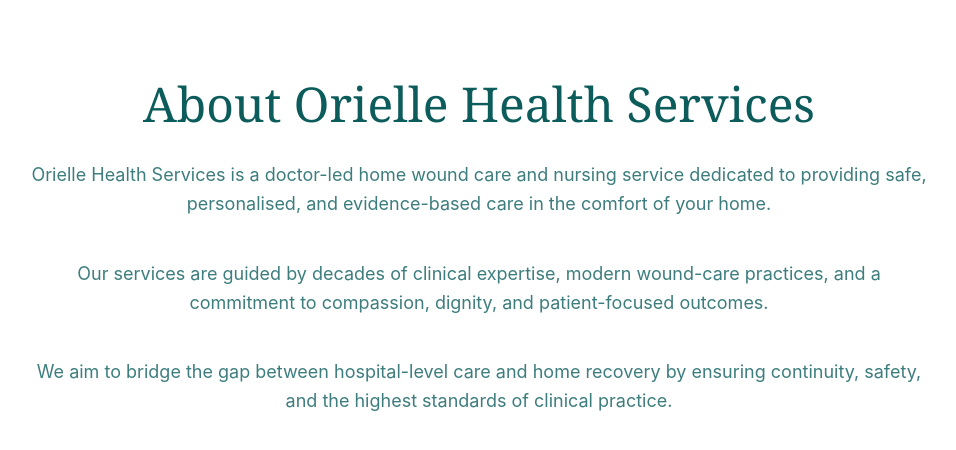
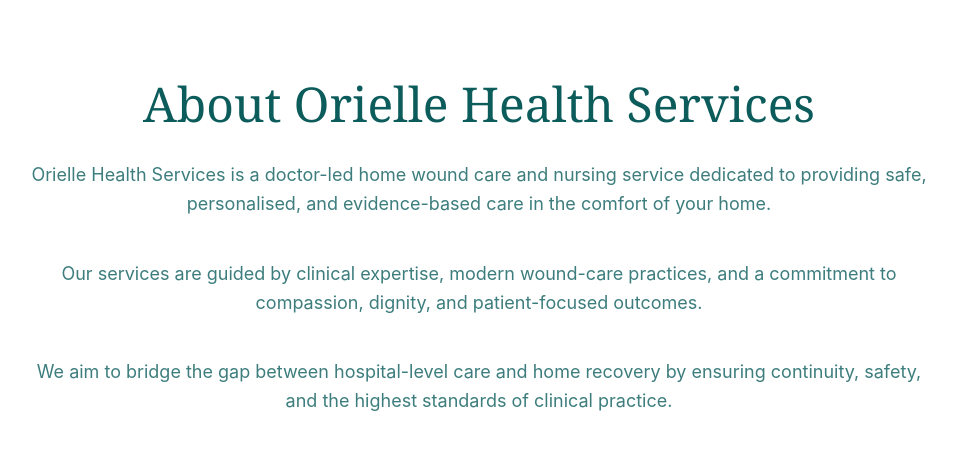
Before and after one commit to rrjayapalan/oriellehealth_verified, a Next.js app: page /about in a window 1280 px wide. Shown: the top 450 px of the page, without its empty margins (161-1117 px from the left). Built offline with nearby package versions, Linux system fonts and the light colour scheme.

Commit message:
Add files via upload

```diff
--- a/app/about/page.jsx
+++ b/app/about/page.jsx
@@ -7,18 +7,21 @@
         </h1>
 
         <p className="text-lg leading-relaxed text-teal/80 mb-10">
-          Orielle Health Services is a doctor-led home wound care and nursing service
-          dedicated to providing safe, personalised, and evidence-based care in the comfort of your home.
+          Orielle Health Services is a doctor-led home wound care and nursing
+          service dedicated to providing safe, personalised, and evidence-based
+          care in the comfort of your home.
         </p>
 
         <p className="text-lg leading-relaxed text-teal/80 mb-10">
-          Our services are guided by decades of clinical expertise, modern wound-care practices,
-          and a commitment to compassion, dignity, and patient-focused outcomes.
+          Our services are guided by clinical expertise, modern wound-care
+          practices, and a commitment to compassion, dignity, and patient-focused
+          outcomes.
         </p>
 
         <p className="text-lg leading-relaxed text-teal/80">
-          We aim to bridge the gap between hospital-level care and home recovery by ensuring
-          continuity, safety, and the highest standards of clinical practice.
+          We aim to bridge the gap between hospital-level care and home recovery
+          by ensuring continuity, safety, and the highest standards of clinical
+          practice.
         </p>
       </section>
     </main>
--- a/app/page.js
+++ b/app/page.js
@@ -1,11 +1,9 @@
 export default function Home() {
   return (
     <main className="min-h-screen flex flex-col font-sans">
-
       {/* NAVIGATION BAR */}
       <nav className="sticky top-0 z-50 bg-white shadow-md">
         <div className="header-enhanced flex flex-wrap items-center justify-between gap-3 px-4 py-3 md:px-8">
-
           {/* Logo */}
           <div className="flex items-center">
             <img
@@ -16,16 +14,22 @@
           </div>
 
           {/* Menu links */}
-    {/* Menu links */}
           <div className="flex flex-wrap justify-center gap-3 md:gap-8 text-sm md:text-base text-teal font-medium">
-  <a href="#home" className="hover:text-gold">Home</a>
-  <a href="#services" className="hover:text-gold">Services</a>
-  <a href="/about" className="hover:text-gold">About Us</a>
-  <a href="#contact" className="hover:text-gold">Contact</a>
+            <a href="#home" className="hover:text-gold">
+              Home
+            </a>
+            <a href="#services" className="hover:text-gold">
+              Services
+            </a>
+            <a href="/about" className="hover:text-gold">
+              About Us
+            </a>
+            <a href="#contact" className="hover:text-gold">
+              Contact
+            </a>
           </div>
 
-
-    {/* WhatsApp */}
+          {/* WhatsApp button */}
           <a
             href="https://wa.me/60122740741"
             target="_blank"
@@ -34,7 +38,6 @@
           >
             WhatsApp Us
           </a>
-
         </div>
       </nav>
 
@@ -49,23 +52,17 @@
         {/* Content */}
         <div className="relative z-10 max-w-3xl">
           <h1 className="text-5xl md:text-6xl font-serif text-slate-900 mb-6">
-            Doctor-led Home-Based Wound Care & Nursing Services
+            Doctor-led home-based wound care & nursing services
           </h1>
 
           <p className="text-lg md:text-xl text-slate-700 mb-12 leading-relaxed">
-            Personalised expert wound care and compassionate nursing support in the comfort and privacy of your home.
+            Personalised expert wound care and compassionate nursing support in
+            the comfort and privacy of your home.
           </p>
 
           {/* BUTTONS */}
           <div className="flex flex-col md:flex-row items-center justify-center gap-6 md:gap-8">
-            {/* Learn More – white, teal text, gold border, arrow */}
-            <a
-              href="#services"
-              className="w-60 text-center px-8 py-3 rounded-full text-lg font-medium
-                         bg-white text-teal border-2 border-gold shadow-md
-                         hover:bg-gold hover:text-white hover:shadow-lg
-                         transition-all duration-300 flex items-center justify-center gap-2"
-            >
+            {/* Learn More – goes to About page */}
             <a
               href="/about"
               className="w-60 text-center px-8 py-3 rounded-full text-lg font-medium
@@ -75,7 +72,6 @@
             >
               Learn More
             </a>
-
 
             {/* Book Appointment – primary CTA */}
             <a
@@ -100,7 +96,7 @@
           {/* Card 1 */}
           <div className="bg-white rounded-2xl shadow-lg p-10 text-left hover:shadow-xl transition">
             <h3 className="text-2xl font-serif mb-6 text-gold border-b pb-2">
-              Wound Care Services
+              Wound & Clinical Care Services
             </h3>
             <ul className="list-disc list-inside space-y-2 text-teal">
               <li>Professional wound care</li>
@@ -108,7 +104,7 @@
               <li>Modern dressing methods</li>
               <li>Wound debridement</li>
               <li>Post-operative wound care</li>
-              <li>Education for safer healing at home</li>
+              <li>Removal of sutures</li>
               <li>Nutritional consultation for wound healing</li>
               <li>Pressure injury prevention</li>
             </ul>
@@ -160,7 +156,8 @@
 
       {/* FOOTER */}
       <footer className="py-6 bg-white text-center text-sm text-teal border-t">
-        © {new Date().getFullYear()} Orielle Health Services. All rights reserved.
+        © {new Date().getFullYear()} Orielle Health Services. All rights
+        reserved.
       </footer>
     </main>
   );
```
Lines whose indentation alone changed are shown as unchanged.
